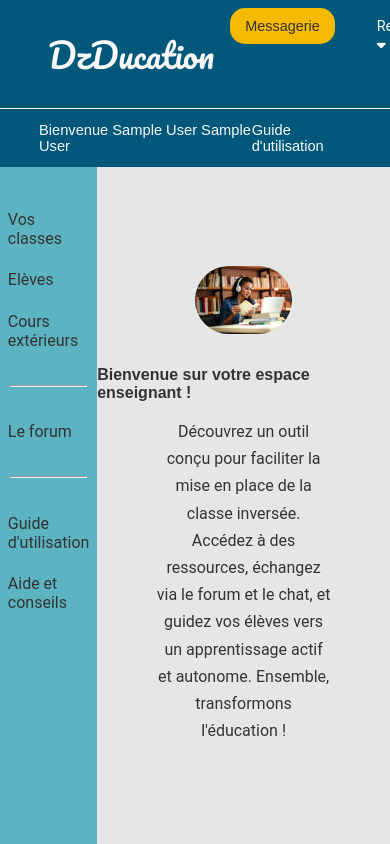
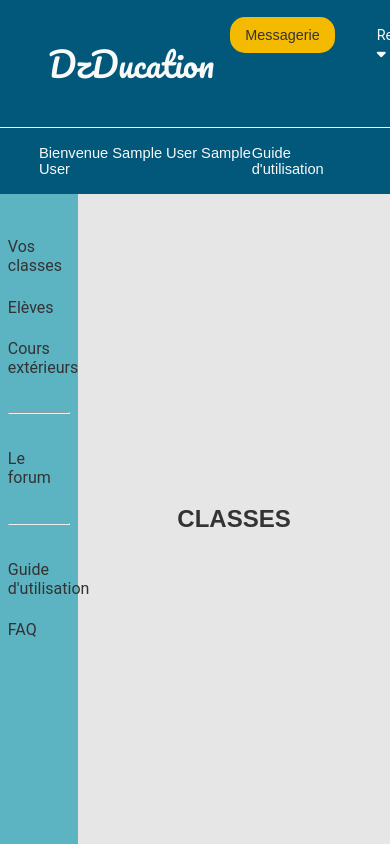
Before and after one commit to AtikaDerkaoui/flipped-classroom-platform, a PHP site: page /enseignant/dashboard.php?page=classes in a window 390 px wide; the page is wider, and only the part inside the window is pictured. Run offline with PHP 8.4, Linux system fonts and the light colour scheme; the visitor is signed in with stand-in values (Sample User, id 1).

Commit message:
new commit

```diff
--- /dev/null
+++ b/assets/styles/ens-styles.css
@@ -0,0 +1,124 @@
+/* ================================================= */
+/* =============== Dashboard =============== */
+/* ================================================= */
+.dashboard-container{
+    box-sizing: border-box;
+}
+/* Navbar de bienvenue */
+.bienvenu-navbar{
+    background-color: var(--blue);
+    border-top: 1px solid var(--white);
+    padding: 1rem 10vw;
+    height: 8vh;
+    width: 100%;
+    align-items: center;
+    position: fixed;
+    top: 15vh;
+    left: 0;
+    z-index: 900;
+}
+.bienvenu-navbar h3{
+    color: var(--white);
+    font-size: 13pt;
+    font-weight: 400;
+}
+.bienvenu-navbar a:hover{
+    color: var(--yellow);
+}
+/* ==== Dashboard ==== */
+.dashboard{
+    position: relative;
+    margin-top: 23vh;
+}
+/* ==== Left Part ==== */
+.dashboard .left-part{
+    max-width: 25vw !important;
+    width: 20vw;
+    height: 77vh;
+    background-color: var(--clear_blue);
+    color: var(--black_soft);
+    font-size: 13.5pt;
+    padding: 2rem 0vw;
+    position: sticky;
+    top: 23vh;
+    left: 0;
+}
+.dashboard .left-part ul{
+    flex-direction: column;
+}
+.dashboard .left-part ul li{
+    width: 100%;
+}
+.dashboard .left-part ul li a{
+    display: block;
+    width: 100%;
+    height: 100%;
+    padding: 0.7rem 2vw;
+}
+.dashboard .left-part ul li:hover{
+    background-color: var(--clearer_blue);
+}
+.dashboard .left-part ul hr{
+    margin: 1.5rem 0px;
+    color: var(--black_soft);
+    width: 80%;
+    text-align: center;
+}
+
+  /* ==== Right Part ==== */
+.dashboard .right-part{
+    background-color: var(--clearer_gray);
+    width: 80vw;
+}
+
+
+/* ================================================= */
+/* =============== DASHBOARD: ACCUEIL =============== */
+/* ================================================= */
+.dashboard .right-part .accueil{
+    flex-direction: column;
+    background-color: var(--clearer_gray);
+    width: 80vw;
+}
+.dashboard .right-part .accueil img{
+    width: 25vw;
+    border-radius: 10vw;
+    margin-bottom: 2rem;
+}
+.dashboard .right-part .accueil p{
+    display: block;
+    width: 60%;
+    text-align: center;
+    margin-top: 1rem;
+    line-height: 1.7rem;
+}
+
+
+  /* ================================================= */
+  /* =============== MEDIA QUERIES =============== */
+  /* ================================================= */
+@media (max-width: 1280px) {
+    /* ====== ENSEIGNANT: Dashboard ====== */
+    .bienvenu-navbar{
+      padding: 0px 10vw;
+    }
+    .dashboard .left-part{
+      width: 18vw;
+      font-size: 12pt;
+    }
+    .dashboard .right-part{
+      width: 82vw;
+    }
+}
+
+@media (max-width: 1024px) {
+    .bienvenu-navbar h3{
+      font-size: 11pt;
+    }
+    .dashboard .left-part{
+      width: 20vw;
+    }
+    .dashboard .right-part{
+      width: 80vw;
+    }
+}
--- a/assets/styles/header-styles.css
+++ b/assets/styles/header-styles.css
@@ -5,6 +5,12 @@
     align-items: center;
     background: var(--blue);
     padding: 1rem 3rem;
+    height: 15vh;
+    width: 100%;
+    position: fixed;
+    top: 0;
+    left: 0;
+    z-index: 1000;
   }
   .logo a{
     color: var(--white);
--- a/assets/styles/styles.css
+++ b/assets/styles/styles.css
@@ -271,116 +271,3 @@ z-index: 3;
   height: 40%;
   z-index: 1;
 }
-
-
-/* ================================================= */
-/* =============== ENSEIGNANT: Dashboard =============== */
-/* ================================================= */
-.dashboard-container{
-  display: flex;
-  flex: 1;
-  flex-direction: column;
-  box-sizing: border-box;
-}
-/* Navbar de bienvenue */
-.bienvenu-navbar{
-  background-color: var(--blue);
-  border-top: 1px solid var(--white);
-  padding: 1rem 10vw;
-  max-height: 10%;
-  height: 10%;
-  box-sizing: border-box;
-  align-items: center;
-}
-.bienvenu-navbar h3{
-  color: var(--white);
-  font-size: 13pt;
-  font-weight: 400;
-}
-.bienvenu-navbar a:hover{
-  color: var(--yellow);
-}
-/* ==== Dashboard ==== */
-.dashboard{
-  max-height: 90%;
-  height: 90%;
-}
-/* ==== Left Part ==== */
-.dashboard .left-part{
-  width: 25vw;
-  height: 100%;
-  background-color: var(--clear_blue);
-  color: var(--black_soft);
-  font-size: 13.5pt;
-  padding: 2rem 0vw;
-}
-.dashboard .left-part ul{
-  flex-direction: column;
-}
-.dashboard .left-part ul li{
-  width: 100%;
-}
-.dashboard .left-part ul li a{
-  display: block;
-  width: 100%;
-  height: 100%;
-  padding: 0.7rem 2vw;
-}
-.dashboard .left-part ul li:hover{
-  background-color: var(--clearer_blue);
-}
-.dashboard .left-part ul hr{
-  margin: 1.5rem 0px;
-  color: var(--black_soft);
-  width: 80%;
-  text-align: center;
-}
-
-/* ==== Right Part ==== */
-.dashboard .right-part{
-  flex-direction: column;
-  background-color: var(--clearer_gray);
-}
-.dashboard .right-part img{
-  width: 25vw;
-  border-radius: 10vw;
-  margin-bottom: 2rem;
-}
-.dashboard .right-part p{
-  display: block;
-  width: 60%;
-  text-align: center;
-  margin-top: 1rem;
-  line-height: 1.7rem;
-}
-
-
-
-/* ================================================= */
-/* =============== MEDIA QUERIES =============== */
-/* ================================================= */
-@media (max-width: 1280px) {
-  /* ====== ENSEIGNANT: Dashboard ====== */
-  .bienvenu-navbar{
-    padding: 0px 10vw;
-    max-height: 8%;
-    height: 8%;
-  }
-  .dashboard{
-    max-height: 92%;
-    height: 92%;
-  }
-  .dashboard .left-part{
-    width: 30vw;
-    font-size: 12pt;
-  }
-}
-
-@media (max-width: 1024px) {
-  .bienvenu-navbar h3{
-    font-size: 11pt;
-  }
-  .dashboard .left-part{
-    width: 35vw;
-  }
-}
--- a/enseignant/dashboard.php
+++ b/enseignant/dashboard.php
@@ -14,6 +14,7 @@ if (!isset($_SESSION['id'])) {
   <!-- Fichiers CSS -->
   <link rel="stylesheet" type="text/css" href="../assets/styles/styles.css">
   <link rel="stylesheet" type="text/css" href="../assets/styles/header-styles.css">
+  <link rel="stylesheet" type="text/css" href="../assets/styles/ens-styles.css">
   <!-- Animation JS -->
   <script type="text/javascript" src="../assets/scripts/scripts.js" defer></script>
   <!-- Les icônes fontawesome -->
@@ -25,7 +26,6 @@ if (!isset($_SESSION['id'])) {
 </head>
 
 <body>
-  <div class="hero">
     <?php require_once(__DIR__.'/../includes/header-enseignant.php');
     ?>
 
@@ -45,30 +45,42 @@ if (!isset($_SESSION['id'])) {
      <section class="dashboard space-between">
       <div class="left-part">
         <ul class="flex-centered">
-          <li><a href="#">Vos classes</a></li>
-          <li><a href="#">Elèves</a></li>
-          <li><a href="#">Cours extérieurs</a></li>
+          <li><a href="dashboard.php?page=classes">Vos classes</a></li>
+          <li><a href="dashboard.php?page=eleves">Elèves</a></li>
+          <li><a href="dashboard.php?page=cours_ext">Cours extérieurs</a></li>
           <hr>
-          <li><a href="#">Le forum</a></li>
+          <li><a href="dashboard.php?page=accueil">Le forum</a></li>
           <hr>
-          <li><a href="#">Guide d'utilisation</a></li>
-          <li><a href="#">Aide et conseils</a></li>
+          <li><a href="dashboard.php?page=accueil">Guide d'utilisation</a></li>
+          <li><a href="dashboard.php?page=accueil">FAQ</a></li>
         </ul>
 
       </div>
 
       <div class="right-part flex-centered">
-        <img src="../assets/img/pic-teacher.jpeg" alt="teacher-pic">
-        <h4>Bienvenue sur votre espace enseignant !</h4>
-        <p>Découvrez un outil conçu pour faciliter la mise en place
-          de la classe inversée. Accédez à des ressources, échangez
-          via le forum et le chat, et guidez vos élèves vers un
-          apprentissage actif et autonome. Ensemble, transformons
-          l'éducation !
-        </p>
+        <?php
+          // Récupérer la page depuis l’URL
+          $page = $_GET['page'] ?? 'accueil';
+
+          // Inclure dynamiquement la bonne page
+          switch ($page) {
+    case 'classes':
+        include('pages/classes.php');
+        break;
+    case 'eleves':
+        include('pages/eleves.php');
+        break;
+    case 'cours':
+        include('pages/cours_ext.php');
+        break;
+    case 'accueil':
+    default:
+        include('pages/accueil.php');
+        break;
+          }
+        ?>
       </div>
      </section>
     </div>
-  </div>
 </body>
 </html>
--- /dev/null
+++ b/enseignant/pages/classes.php
@@ -0,0 +1 @@
+<h1>CLASSES</h1>
--- /dev/null
+++ b/enseignant/pages/cours_ext.php
@@ -0,0 +1 @@
+<h1>COURS EXTERIEURS</h1>
--- /dev/null
+++ b/enseignant/pages/eleves.php
@@ -0,0 +1 @@
+<h1>ELEVES</h1>
--- a/includes/header-eleve.php
+++ b/includes/header-eleve.php
@@ -4,6 +4,7 @@
 
     <div class="logo pacifico"><a href="dashboard.php">DzDucation</a></div>
         <ul class="nav-links" id="nav-links">
+            <li><a href="#" class="btn">Messagerie</a></li>
             <li class="dropdown-parent ressources">
               <a href="#">Ressources <i class="fa-solid fa-caret-down"></i></a>
               <div class="dropdown">
```
Also changed, not shown: eleve/dashboard.php (+27 -17 lines), eleve/pages/accueil.php (added, +10 -0 lines), enseignant/pages/accueil.php (added, +10 -0 lines), pages/login.php (+16 -2 lines), pages/register.php (+16 -0 lines).
